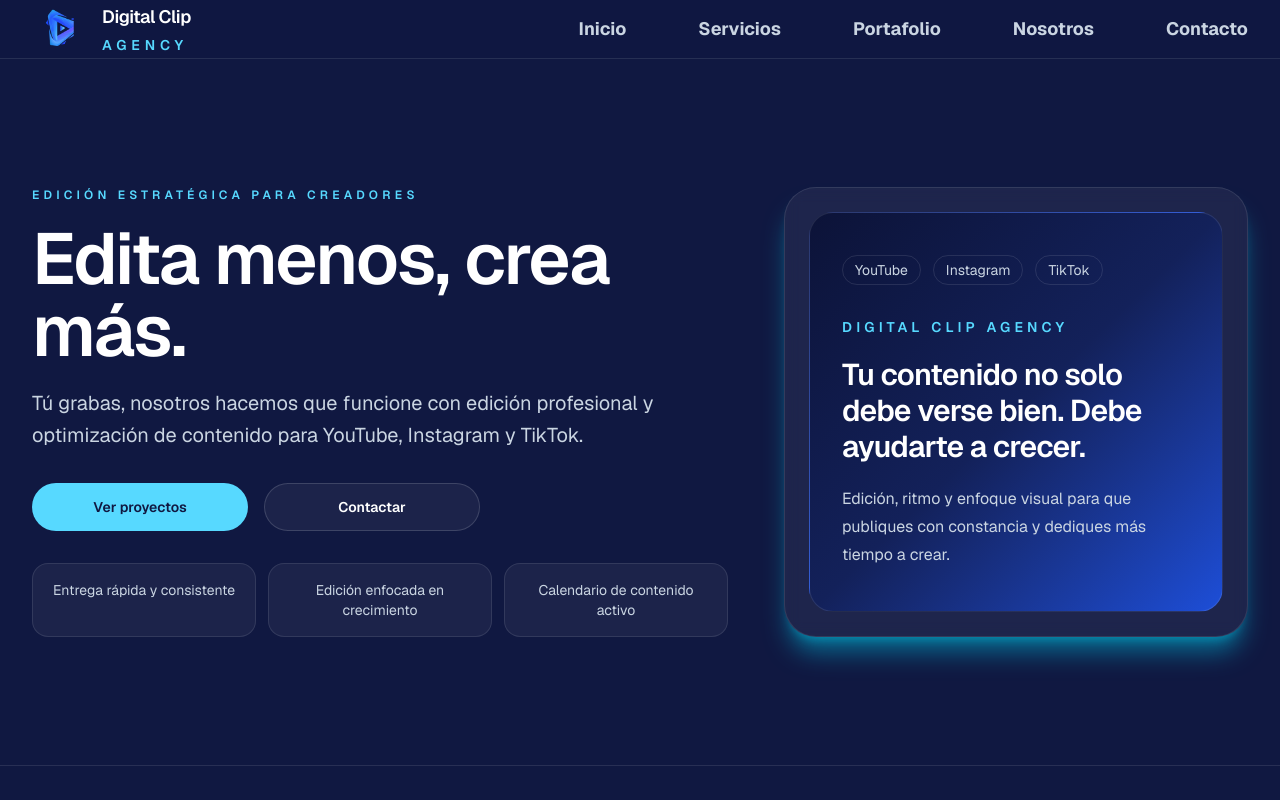
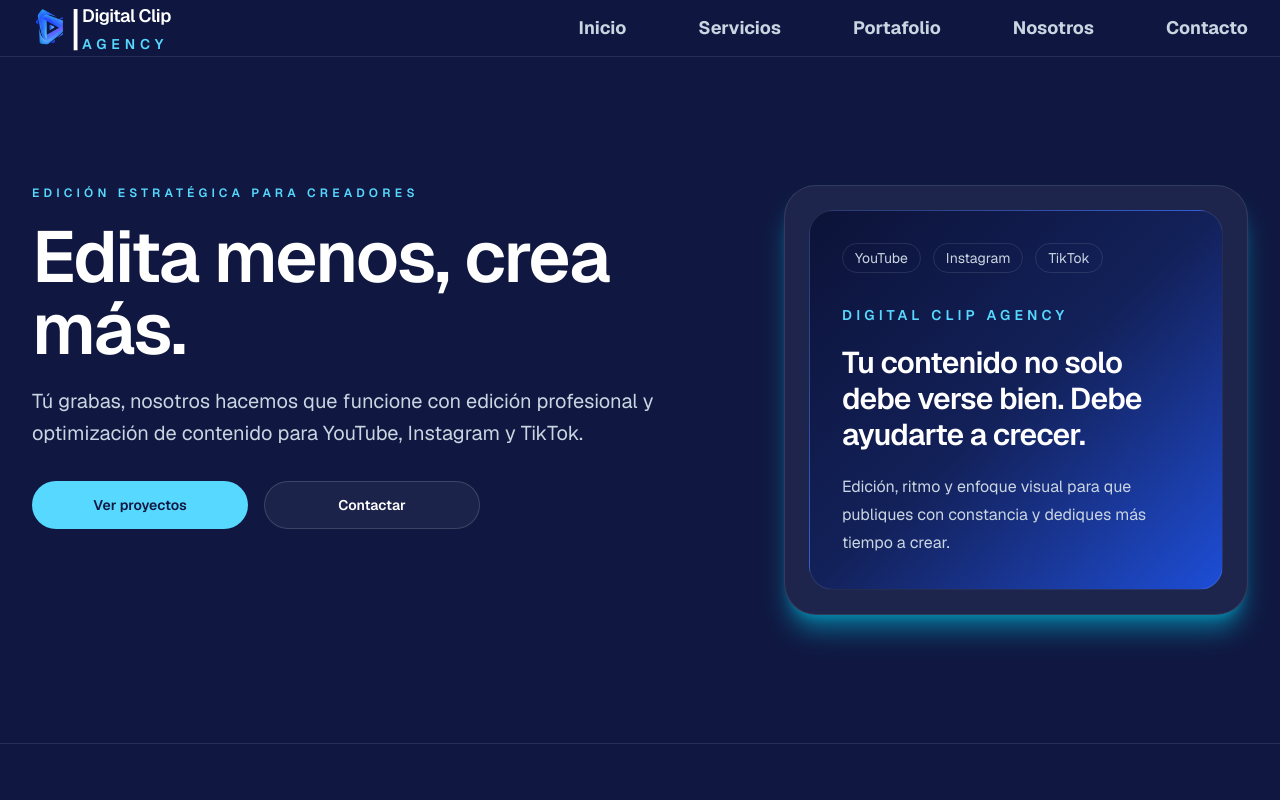
Before and after one commit to ReySlash/Digital_Clip_Agency_landing, a Next.js app: page / in a window 1280 px wide. Shown: the top 800 px of the page. Built offline with nearby package versions, Linux system fonts and the light colour scheme.

Commit message:
removed heros site-data, navbar logo fixed

```diff
--- a/components/landing/hero-section.tsx
+++ b/components/landing/hero-section.tsx
@@ -38,17 +38,6 @@ export function HeroSection() {
               {siteData.hero.secondaryCta.label}
             </a>
           </div>
-
-          <ul className="grid gap-3 text-sm text-slate-300 sm:grid-cols-3">
-            {siteData.hero.stats.map((stat) => (
-              <li
-                key={stat}
-                className="text-center rounded-2xl border border-white/10 bg-white/5 px-4 py-4"
-              >
-                {stat}
-              </li>
-            ))}
-          </ul>
         </ScrollReveal>
 
         <ScrollReveal
--- a/components/landing/portfolio-section.tsx
+++ b/components/landing/portfolio-section.tsx
@@ -31,6 +31,7 @@ export function PortfolioSection() {
                       alt={project.title}
                       fill
                       className="object-cover transition duration-500 group-hover:scale-105"
+                      sizes="(min-width: 1024px) 33vw, 100vw"
                     />
                     <div className="absolute inset-0 bg-[linear-gradient(180deg,rgba(5,10,28,0.05),rgba(5,10,28,0.78))]" />
                   </div>
--- a/components/shared/navbar.tsx
+++ b/components/shared/navbar.tsx
@@ -3,18 +3,18 @@ import { siteNavigation } from "@/lib/navigation";
 
 export function Navbar() {
   return (
-    <header className="sticky top-0 z-40 border-b border-white/10 bg-[#101841]/80 backdrop-blur-xl">
+    <header className="sticky top-0 z-40 border-b border-white/10 bg-[#101841]/80 backdrop-blur-sm">
       <div className="mx-auto flex w-full max-w-7xl items-center justify-between gap-6 px-6 lg:px-8">
-        <a href="#inicio" className="flex items-center gap-3 text-white">
+        <a href="#inicio" className="flex items-center text-white">
           <Image
             src="/brand/brand-logo.png"
             alt="Digital Clip Agency Logo"
             width={58}
             height={58}
             priority
-            className="h-12 w-12 object-contain sm:h-14.5 sm:w-14.5"
+            className="h-12 w-auto object-contain sm:h-14 sm:w-auto"
           />
-
+          <p className="text-5xl">|</p>
           <div className="leading-none">
             <p className="text-lg font-semibold tracking-tight">Digital Clip</p>
             <p className="mt-1 text-xs font-semibold uppercase tracking-[0.35em] text-[#57d9ff] sm:text-sm">
--- a/lib/site-data.ts
+++ b/lib/site-data.ts
@@ -19,11 +19,6 @@ export const siteData = {
       label: "Contactar",
       href: "#contacto",
     },
-    stats: [
-      "Entrega rápida y consistente",
-      "Edición enfocada en crecimiento",
-      "Calendario de contenido activo",
-    ],
   },
   services: {
     title: "Qué ofrecemos",
```
